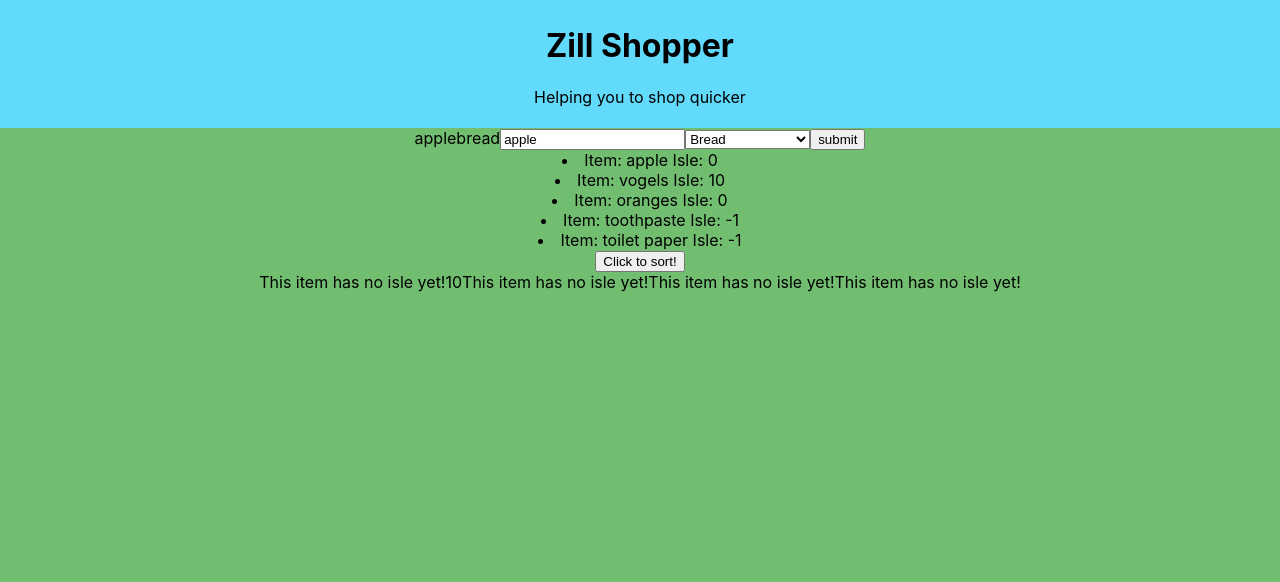
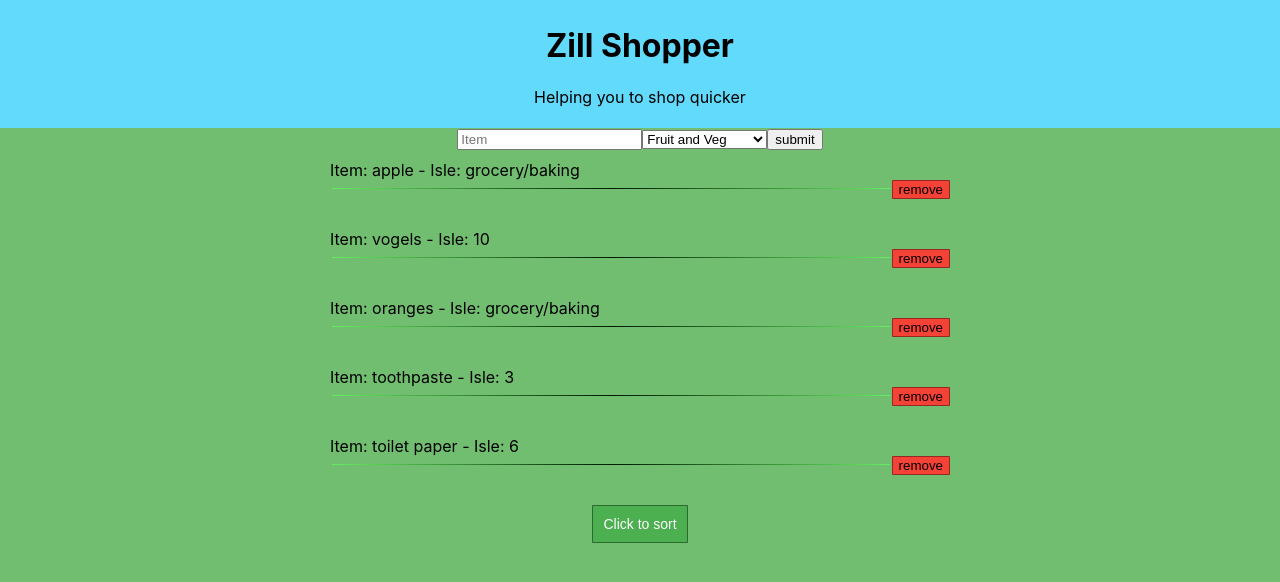
Before and after one commit to louis-fowler/zill-beta, a React (Create React App) app: page / in a window 1280 px wide. Shown: the top 582 px of the page. Built offline with nearby package versions, Linux system fonts and the light colour scheme.

Commit message:
messing around, got the form pushing to parent app comp. some css stuff too

```diff
--- a/src/AddItemForm/AddItemForm.jsx
+++ b/src/AddItemForm/AddItemForm.jsx
@@ -2,7 +2,7 @@ import React, { useState } from 'react';
 
 const AddItemForm = (props) => {
   const [data, setData] = useState(
-    {item: "apple", type: "bread", isle: -1}
+    {item: "", type: "", isle: -1}
   );
 
   /* Simon example
@@ -19,6 +19,13 @@ const AddItemForm = (props) => {
 
   */
 
+  const sendItemHandler = (e) => {
+    e.preventDefault();
+    const randomNumber = Math.floor(Math.random() * 11) + 0
+    props.getItemHandler({item: data.item, type: data.type, isle: randomNumber});
+    setData({item: "", type: "", isle: -1})
+  }
+
   const addItemHandler = e => {
     const newData = {...data}
     newData.item = e.target.value
@@ -34,8 +41,6 @@ const AddItemForm = (props) => {
   return (
     <div>
       <form action="">
-        {data.item}
-        {data.type}
         <input name="item" type="text" placeholder="Item" value={data.item } onChange={addItemHandler}/>
         <select name="type" id="" value={data.type} onChange={addTypeHandler}>
           <option value="fruit/veg">Fruit and Veg</option>
@@ -43,7 +48,7 @@ const AddItemForm = (props) => {
           <option value="personal hygiene">Personal hygiene</option>
           <option value="?">Dont know</option>
         </select>
-        <button >submit</button>
+        <button onClick={sendItemHandler}>submit</button>
       </form>
     </div>
   );
--- a/src/App.css
+++ b/src/App.css
@@ -1,6 +1,10 @@
+/* Overall */
+
 html {
   background-color: #72be70;
 }
+
+/* App.jsx */
 
 .App {
   text-align: center;
@@ -22,6 +26,84 @@ hr {
   width: 90%;
   background: #333;
   background-image: linear-gradient(to right, rgb(103, 238, 98), rgb(0, 26, 2),rgb(103, 238, 98));
+}
+
+/* SortedPage */
+
+.sortedCard {
+  display: inline-flex;
+  justify-content: center;
+  align-items: center;
+}
+
+.sCardText {
+  background-color: #4da34a79;
+  margin: 7px;
+  padding: 20px;
+  margin-left: 50px;
+  border-radius: 1px;
+  border: 1px solid rgba(0, 0, 0, 0.397);
+
+}
+
+.checkmark {
+  width: 20px;
+  height: 20px;
+  background-color: #204d1e;
+}
+
+#sortedCardChecked:checked ~ .sCardText {
+  color: rgba(0, 0, 0, 0.342);
+}
+
+
+/* ItemSorter */
+
+.sorterWrapper {
+  margin: auto;
+  width: 50%;
+}
+
+.sorterItem {
+  /* display: flex; */
+  align-items: center;
+  margin: 10px;
+  overflow: auto;
+}
+
+.sorterText {
+  margin: 0;
+  /* width: 50%; */
+  text-align: left;
+
+}
+
+.removeButton {
+  margin-bottom: 20px;
+  float: right;
+  border: 1px solid rgba(0, 0, 0, 0.397);
+  background-color: #f44336;;
+  border-radius: 1px;
+}
+
+.removeButton:hover {
+  background-color:#f36156; ;
+}
+
+.sortButton {
+  color: white;
+  font-size: 14px;
+  font-weight: 400;
+  margin-bottom: 20px;
+  border: 1px solid rgba(0, 0, 0, 0.397);
+  background-color:#4CAF50;;
+  padding: 10px;
+  border-radius: 1px;
+}
+
+.sortButton:hover {
+  background-color: rgb(107, 175, 109);
+  /* font-weight: 900; */
 }
 
 @media (prefers-reduced-motion: no-preference) {
--- a/src/App.jsx
+++ b/src/App.jsx
@@ -11,9 +11,10 @@ class App extends React.Component {
 		super(props);
 		this.state = {
       sortPage: "toSort",
-      list: [{item: "apple", type: "fruit/veg", isle: 0}, {item: "vogels", type: "bread", isle: 10}, {item: "oranges", type: "fruit/veg", isle: 0}, {item: "toothpaste", type: "personal hygiene", isle: -1}, {item: "toilet paper", type: "personal hygiene", isle: -1}],
+      list: [{item: "apple", type: "fruit/veg", isle: 0}, {item: "vogels", type: "bread", isle: 10}, {item: "oranges", type: "fruit/veg", isle: 0}, {item: "toothpaste", type: "personal hygiene", isle: 3}, {item: "toilet paper", type: "personal hygiene", isle: 6}],
 		};
   }
+
 
   ChangePage = () => {
     if (this.state.sortPage === "toSort") {
@@ -27,16 +28,12 @@ class App extends React.Component {
     }
   }
 
-  AddItemHandler = (event) => {
-    event.preventDefault();
-    let list = this.state.list;
-    let name = event.target.name;
-    let value = event.target.value;
+  getItemHandler = (childData) => {
+    this.setState(prevState => ({
+      list: [childData, ...prevState.list]
+    }))
+  }
 
-    list[name] = value;
-
-    this.setState({list})
-  }
 
   SortHandler = () => {
     this.setState(prevState => {
@@ -44,12 +41,6 @@ class App extends React.Component {
       (a.isle > b.isle) ? 1 : -1)
 
       const showHelpText = prevState.list.map(a => a.isle).includes(-1)
-
-    // this.setState(prevState => ({
-    //   list: prevState.list.map( a =>
-    //     a.isle && a.isle !== "" ? {...a, isle: 'This item has no isle yet!'}: a
-    //   )
-    // }))
 
       return {
         list,
@@ -59,24 +50,28 @@ class App extends React.Component {
     })
   }
 
+  deleteItemHandler = i => {
+    this.setState({
+      list: [...this.state.list.slice(0, i),
+      ...this.state.list.slice(i + 1)]
+    })
+  }
+
 	render() {
 		return (
 			<div className="App">
 				<TopBanner/>
-        <AddItemForm click={data => this.AddItemHandler(data)} list={this.state.list}/>
         {this.state.sortPage === "toSort" ? (
-          <ItemSorter list={this.state.list} click={this.SortHandler}/>
+          <div>
+            <AddItemForm getItemHandler={this.getItemHandler} list={this.state.list}/>
+            <ItemSorter list={this.state.list} click={this.SortHandler} delete={this.deleteItemHandler}/>
+          </div>
         ) : (
           <SortedPage list={this.state.list} click={this.ChangePage}/>
         )}
-        {this.state.list.map(a =>
-          a.isle && a.isle >= 0 ? a.isle : 'This item has no isle yet!'
-          )}
-
-          {this.state.showHelpText && (
-            <HelpUsForm/>
-          )}
-
+        {this.state.showHelpText && (
+          <HelpUsForm/>
+        )}
 			</div>
 		);
 	}
--- a/src/ItemSorter/ItemSorter.jsx
+++ b/src/ItemSorter/ItemSorter.jsx
@@ -1,14 +1,20 @@
 import React from 'react';
 
 const ItemSorter = (props) => {
+
   return (
-      <div>
+      <div className="sorterWrapper">
         {props.list.map((list, index)=>
-          <li key={index}>
-            Item: {list.item} Isle: {list.isle}
-          </li>
+          <div className="sorterItem">
+            <p className="sorterText" key={index}>
+              Item: {list.item} - Isle: {list.isle === -1 ? 'This item has no isle yet!' : list.isle === 0 ? "grocery/baking" : list.isle}
+            </p>
+            <button className="removeButton" onClick={() => props.delete(index)}> remove</button>
+            <hr/>
+          </div>
+
         )}
-          <button onClick={props.click}>Click to sort!</button>
+          <button className="sortButton" onClick={props.click}>Click to sort</button>
       </div>
   );
 };
--- a/src/SortedPage/SortedPage.jsx
+++ b/src/SortedPage/SortedPage.jsx
@@ -1,14 +1,23 @@
 import React from 'react';
 
 const SortedPage = (props) => {
+
+
   return (
     <div>
       {props.list.map((list, index)=>
-        <div key={index}>
-          <h2>Isle: {list.isle}</h2><h2>Item: {list.item}</h2> <hr/>
+        <div>
+          <div className="sortedCard" key={index}>
+            <input type="checkbox" name="" id="sortedCardChecked" className="checkmark"/>
+            <div className="sCardText">
+              <h2>Isle: {list.isle === -1 ? 'This item has no isle yet!' : list.isle === 0 ? "grocery/baking" : list.isle}</h2>
+              <h2>Item: {list.item}</h2>
+            </div>
+          </div>
+          <hr/>
         </div>
       )}
-      <button onClick={props.click}>Add more!</button>
+      <button className="sortButton" onClick={props.click}>Add or delete</button>
     </div>
   );
 }
```
